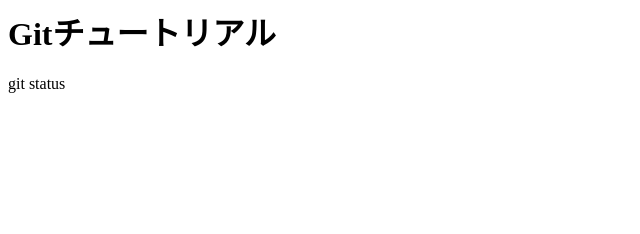
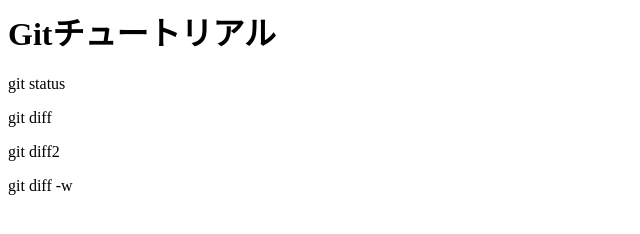
Before and after one commit to t-nishiyama/git_tutorial, a plain HTML site: page index.html in a window 1280 px wide. Shown: the whole page, without its empty margins (0-640 px from the left). Drawn offline with Linux system fonts and the light colour scheme.

Commit message:
git diffを追加

```diff
--- a/index.html
+++ b/index.html
@@ -1,2 +1,5 @@
 <h1>Gitチュートリアル</h1>
 <p>git status</p>
+<p>git diff</p>
+<p>git diff2</p>
+<p>git diff -w</p>
```
